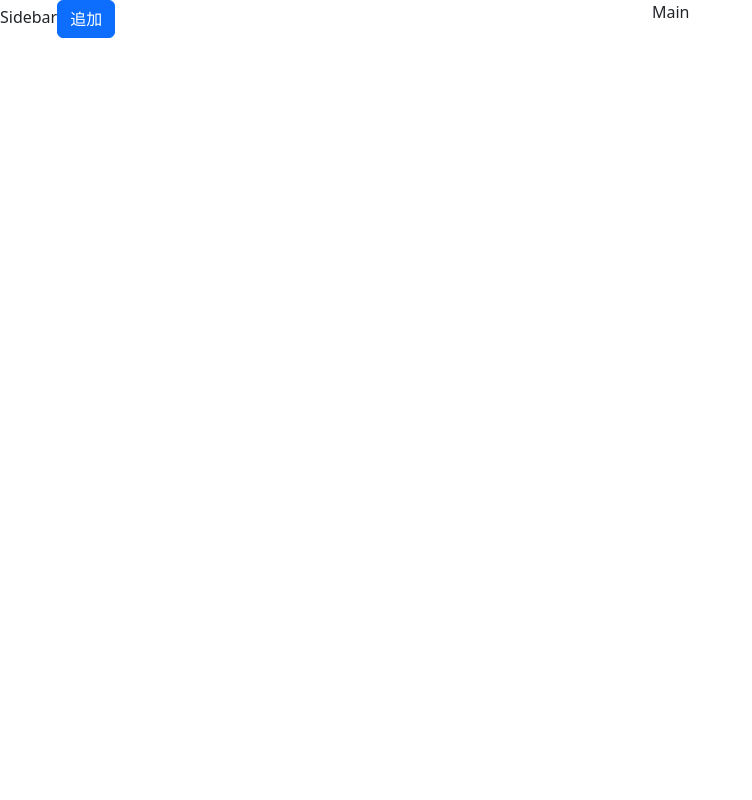
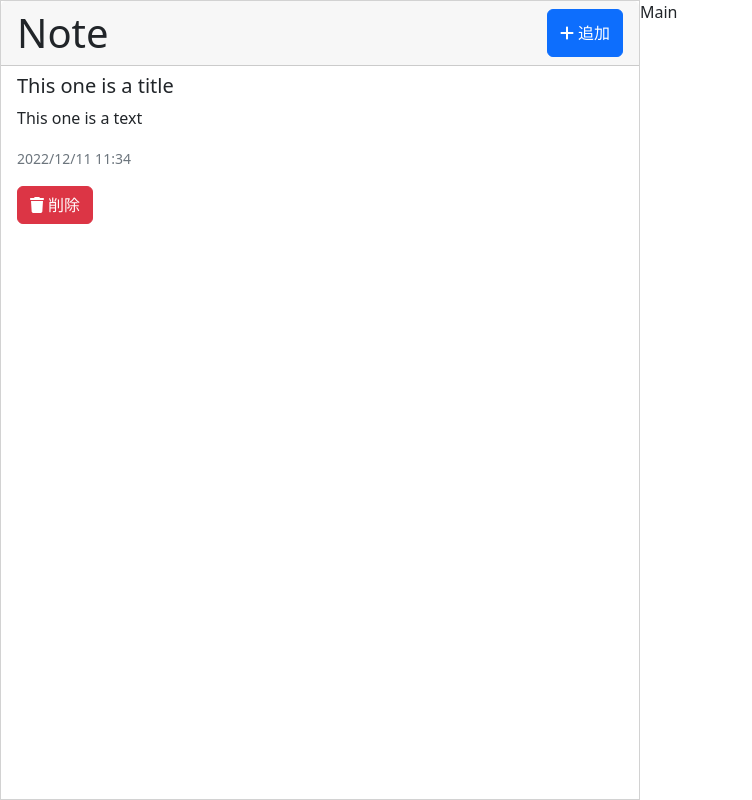
Before and after one commit to keieng/react-note, a React (Vite) app: page / in a window 1280 px wide. Both pictures are taken after a click on the button "追加". Shown: the whole page, without its empty margins (0-752 px from the left). Built offline with nearby package versions, Linux system fonts and the light colour scheme.

Commit message:
ノート追加、削除機能実装

```diff
--- a/package.json
+++ b/package.json
@@ -22,6 +22,7 @@
     "@types/react": "^18.0.26",
     "@types/react-dom": "^18.0.9",
     "@vitejs/plugin-react": "^3.0.0",
+    "react-uuid": "^2.0.0",
     "vite": "^4.0.0"
   }
 }
--- a/src/App.jsx
+++ b/src/App.jsx
@@ -1,14 +1,36 @@
 import { useState } from "react";
 import { Col, Row } from "react-bootstrap";
+import uuid from "react-uuid";
 import Main from "./components/Main";
 import Sidebar from "./components/Sidebar";
 
 function App() {
+  const [notes, setNotes] = useState([]);
+
+  const onAddNote = () => {
+    const newNote = {
+      id: uuid(),
+      title: "This one is a title",
+      content: "This one is a text",
+      createDate: Date.now(),
+    };
+    setNotes([...notes, newNote]);
+    console.log(notes);
+  };
+
+  const onDeleteNote = (id) => {
+    const filterNotes = notes.filter((note) => note.id !== id);
+    setNotes(filterNotes);
+  };
   return (
     <div className="App">
-      <Row>
+      <Row className="g-0">
         <Col>
-          <Sidebar />
+          <Sidebar
+            onAddNote={onAddNote}
+            notes={notes}
+            onDeleteNote={onDeleteNote}
+          />
         </Col>
         <Col>
           <Main />
--- a/src/components/Sidebar.jsx
+++ b/src/components/Sidebar.jsx
@@ -1,8 +1,15 @@
+import {
+  faAdd,
+  faNoteSticky,
+  faTrash,
+} from "@fortawesome/free-solid-svg-icons";
+import { FontAwesomeIcon } from "@fortawesome/react-fontawesome";
 import React, { useState } from "react";
+import { Card, Col, ListGroup, Row } from "react-bootstrap";
 import Button from "react-bootstrap/Button";
 import Offcanvas from "react-bootstrap/Offcanvas";
 
-const Sidebar = () => {
+const Sidebar = ({ onAddNote, notes, onDeleteNote }) => {
   const [show, setShow] = useState(true);
 
   const handleClose = () => setShow(false);
@@ -10,6 +17,38 @@ const Sidebar = () => {
 
   return (
     <>
+      <Card className="vh-100 rounded-0">
+        <Card.Header className="d-flex">
+          <span className="display-6">
+            {/* <FontAwesomeIcon icon={faNoteSticky} /> */}
+            Note
+          </span>
+          <Button onClick={onAddNote} className="ms-auto">
+            <FontAwesomeIcon icon={faAdd} className="me-1" />
+            追加
+          </Button>
+        </Card.Header>
+        <ListGroup variant="flush" className="overflow-auto">
+          {notes.map((note, i) => (
+            <ListGroup.Item action key={note.id}>
+              <Card.Title>{note.title}</Card.Title>
+              <Card.Text>{note.content}</Card.Text>
+              <Card.Text>
+                <small className="text-muted">
+                  {new Date(note.createDate).toLocaleDateString("ja-jp", {
+                    hour: "2-digit",
+                    minute: "2-digit",
+                  })}
+                </small>
+              </Card.Text>
+              <Button variant="danger" onClick={() => onDeleteNote(note.id)}>
+                <FontAwesomeIcon icon={faTrash} className="me-1" />
+                削除
+              </Button>
+            </ListGroup.Item>
+          ))}
+        </ListGroup>
+      </Card>
       {/* <Button variant="primary" onClick={handleShow}>
         Launch
       </Button>
@@ -29,8 +68,6 @@ const Sidebar = () => {
           have chosen. Like, text, images, lists, etc.
         </Offcanvas.Body>
       </Offcanvas> */}
-      Sidebar
-      <Button>追加</Button>
     </>
   );
 };
```
Also changed, not shown: 1 other file (tests, documents, lock files or other folders).
